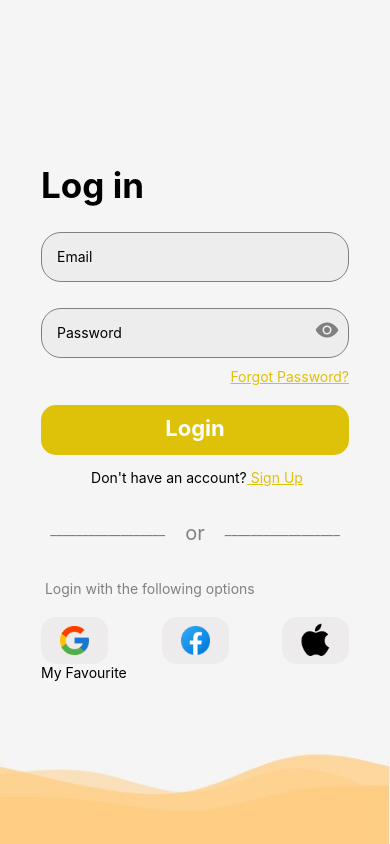
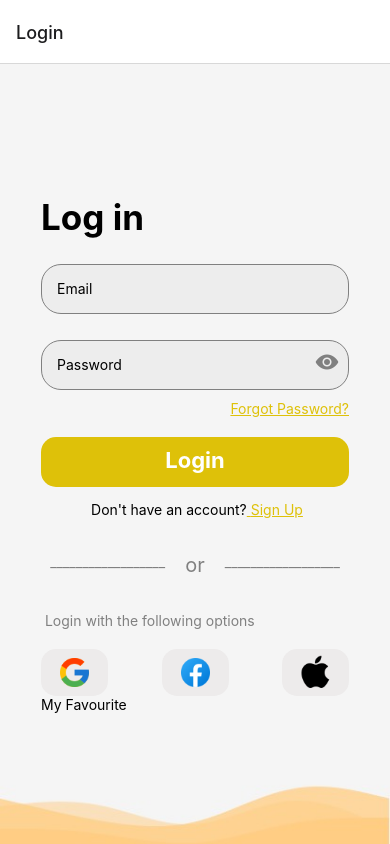
Before and after one commit to puja110/BudgetBuy, a React Native app: screen / in a window 390 px wide. Built offline with nearby package versions, Linux system fonts and the light colour scheme.

Commit message:
enabled back option at top

```diff
--- a/App.tsx
+++ b/App.tsx
@@ -11,7 +11,7 @@ const Stack = createNativeStackNavigator();
 function App() {
   return (
     <NavigationContainer>
-      <Stack.Navigator initialRouteName='Login' screenOptions={{ headerShown: false }}>
+      <Stack.Navigator initialRouteName='Login' screenOptions={{ headerShown: true }}>
         <Stack.Screen name="Login" component={LoginScreen} />
         <Stack.Screen name="SignUp" component={SignUpScreen} />
         <Stack.Screen name="ForgotPassword" component={ForgotPassword} />
```
